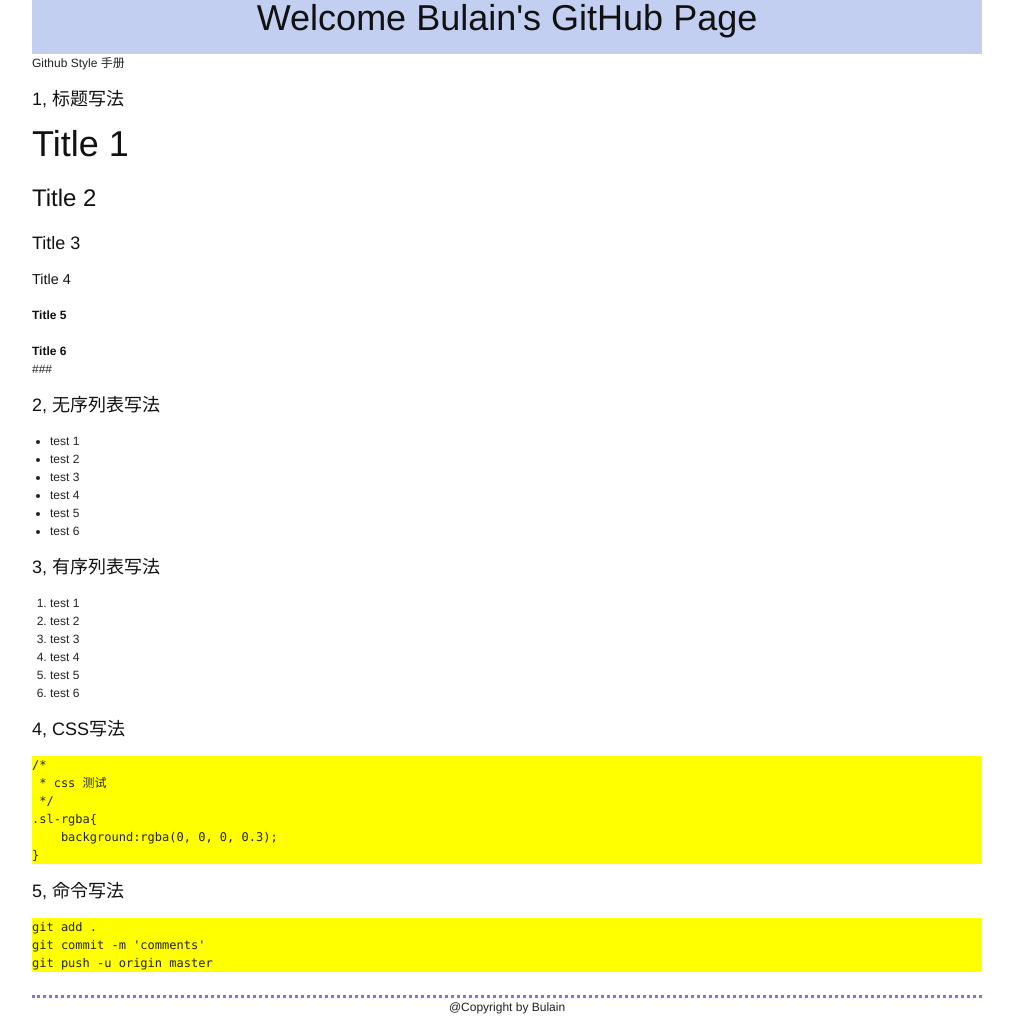
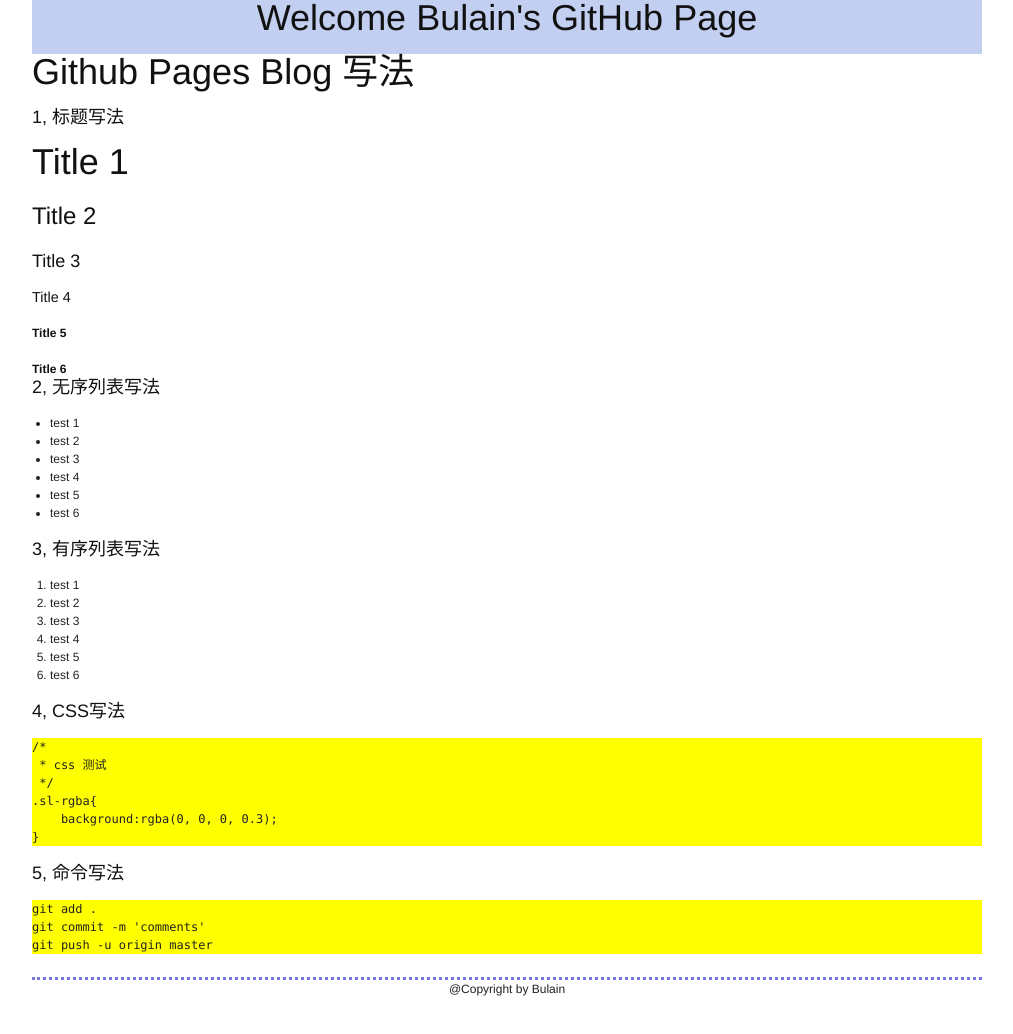
Before and after one commit to bulain/bulain.github.com, a Jekyll site: the page built from _posts/2012-12-15-test-style.md, in a window 1280 px wide. Shown: the whole page, without its empty margins (133-1146 px from the left). Built offline with Jekyll 4.4.1, drawn with Linux system fonts in a browser that asks for light colours.

Commit message:
test style example

```diff
--- a/_posts/2012-12-15-test-style.md
+++ b/_posts/2012-12-15-test-style.md
@@ -5,7 +5,7 @@
 keywords: css,github
 ---
 
-Github Style 手册
+#Github Pages Blog 写法
 
 ###1, 标题写法
 #Title 1
@@ -15,7 +15,7 @@
 #####Title 5
 ######Title 6
 
-###
+
 ###2, 无序列表写法
 * test 1
 * test 2
```
